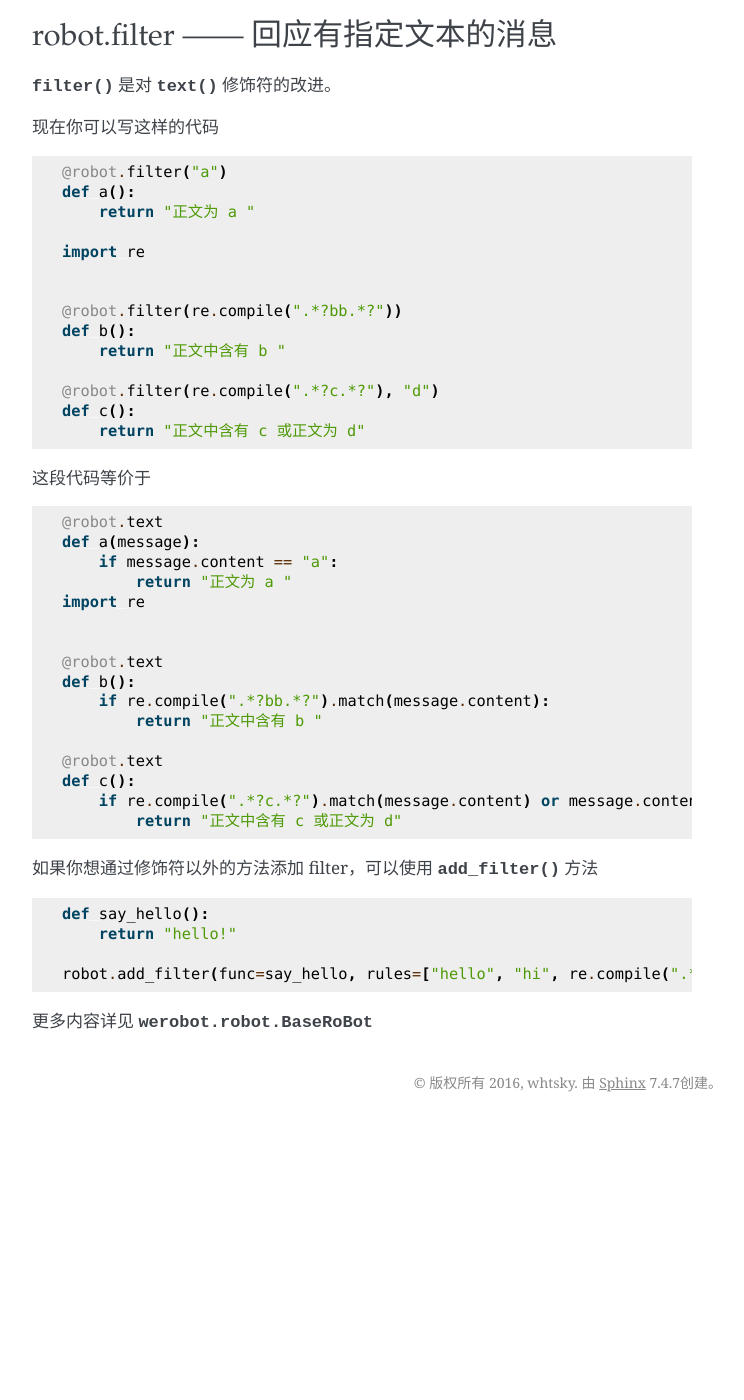
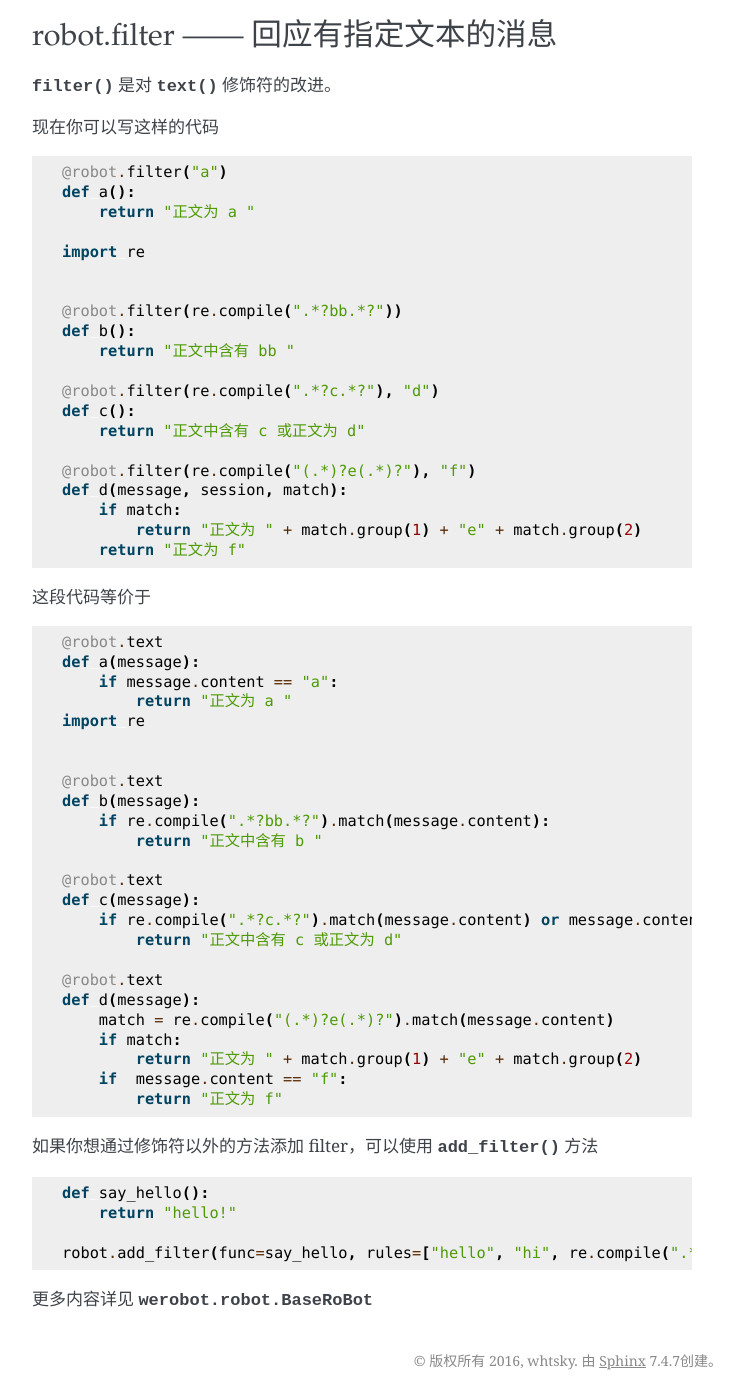
Before and after one commit to offu/WeRoBot, a Sphinx documentation site: the page built from docs/handlers.rst, in a window 1280 px wide and 1400 px high, scrolled down 3864 px. Shown: the whole window, without its empty margins (388-1132 px from the left). Built offline with Sphinx 7.4.7, drawn with Linux system fonts in a browser that asks for light colours; before the commit the page ends 4986 px from its top, so only the background shows below that.

Commit message:
加入文档

```diff
--- a/docs/handlers.rst
+++ b/docs/handlers.rst
@@ -160,11 +160,17 @@ robot.filter ——  回应有指定文本的消息
 
     @robot.filter(re.compile(".*?bb.*?"))
     def b():
-        return "正文中含有 b "
+        return "正文中含有 bb "
 
     @robot.filter(re.compile(".*?c.*?"), "d")
     def c():
         return "正文中含有 c 或正文为 d"
+
+    @robot.filter(re.compile("(.*)?e(.*)?"), "f")
+    def d(message, session, match):
+        if match:
+            return "正文为 " + match.group(1) + "e" + match.group(2)
+        return "正文为 f"
 
 这段代码等价于 ::
 
@@ -176,14 +182,22 @@ robot.filter ——  回应有指定文本的消息
 
 
     @robot.text
-    def b():
+    def b(message):
         if re.compile(".*?bb.*?").match(message.content):
             return "正文中含有 b "
 
     @robot.text
-    def c():
+    def c(message):
         if re.compile(".*?c.*?").match(message.content) or message.content == "d":
             return "正文中含有 c 或正文为 d"
+
+    @robot.text
+    def d(message):
+        match = re.compile("(.*)?e(.*)?").match(message.content)
+        if match:
+            return "正文为 " + match.group(1) + "e" + match.group(2)
+        if  message.content == "f":
+            return "正文为 f"
 
 如果你想通过修饰符以外的方法添加 filter，可以使用 :func:`~werobot.robot.BaseRoBot.add_filter` 方法 ::
 
```
